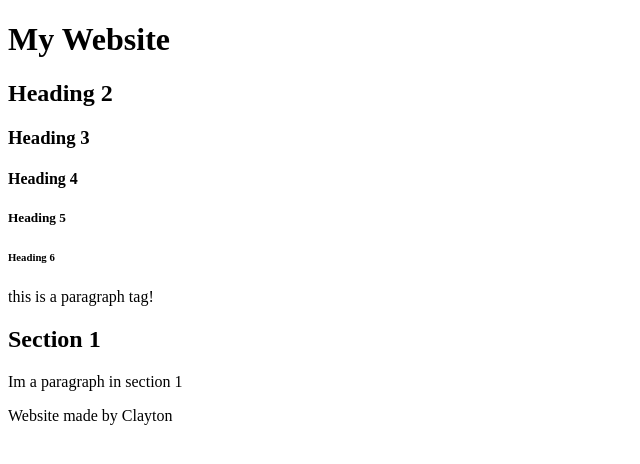
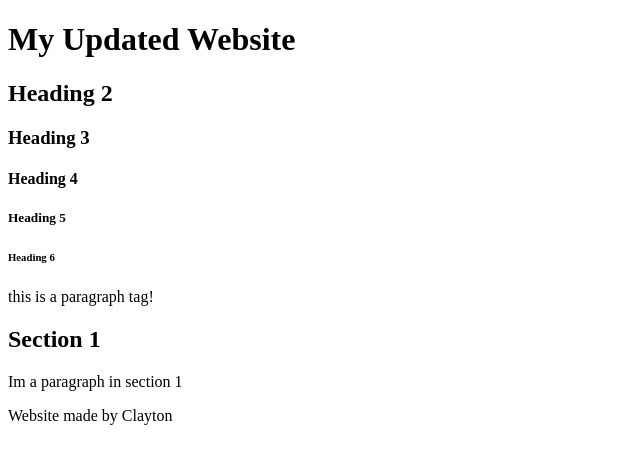
Before and after one commit to claytonschroeder-cs/website, a plain HTML site: page index.html in a window 1280 px wide. Shown: the whole page, without its empty margins (0-640 px from the left). Drawn offline with Linux system fonts and the light colour scheme.

Commit message:
Update index.html

```diff
--- a/index.html
+++ b/index.html
@@ -7,7 +7,7 @@
 <body>
 	<!-- I need to figure out what my title -->
 	<header>
-		<h1>My Website</h1>
+		<h1>My Updated Website</h1>
 		<h2>Heading 2</h2>
 		<h3>Heading 3</h3>
 		<h4>Heading 4</h4>
```
